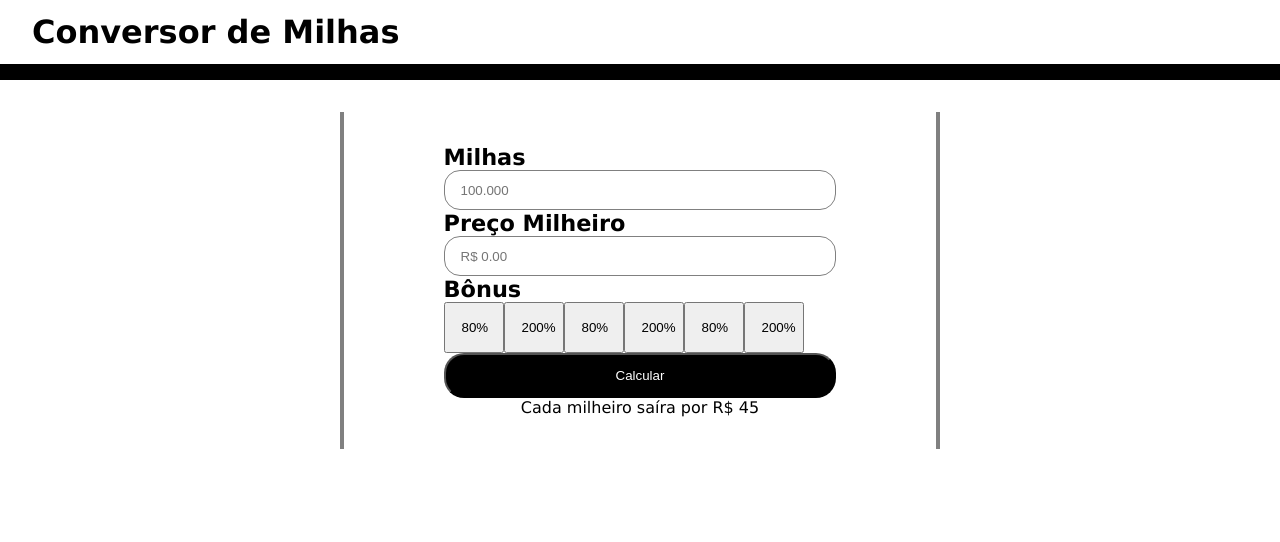
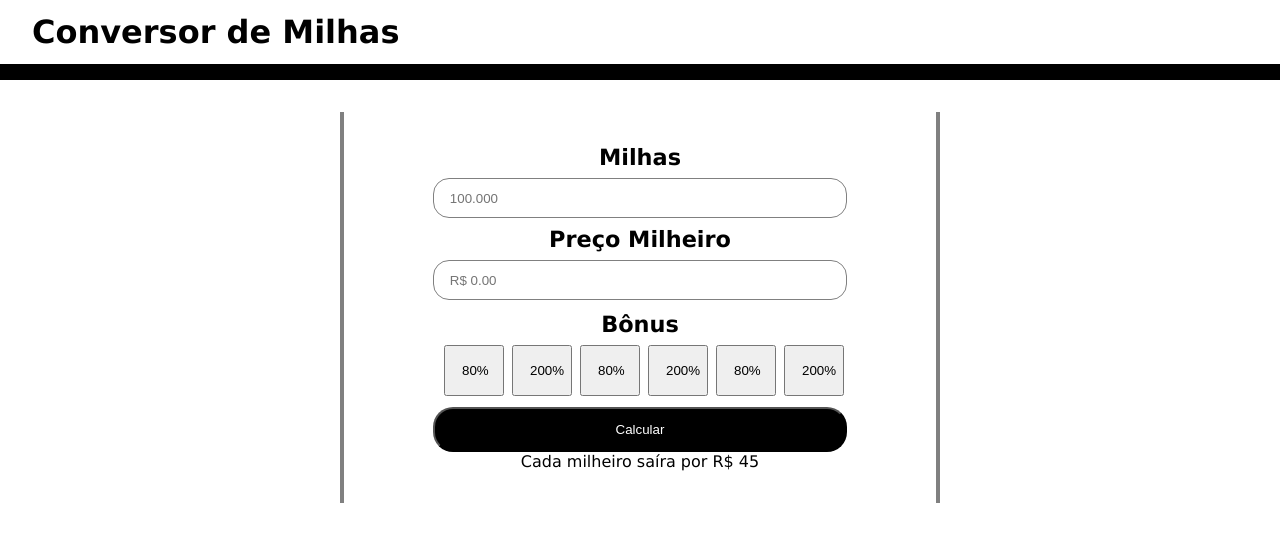
Before and after one commit to micherlane/projeto-conversor-milha, a React (Vite) app: page / in a window 1280 px wide. Shown: the top 542 px of the page. Built offline with nearby package versions, Linux system fonts and the light colour scheme.

Commit message:
Update style

```diff
--- a/src/Components/Bonus/styles.css
+++ b/src/Components/Bonus/styles.css
@@ -1,4 +1,5 @@
 .bonusStyles {
     padding: 1rem;
     width: 60px;
+    margin-left: 0.5rem;
 }
--- a/src/Components/Form/styles.css
+++ b/src/Components/Form/styles.css
@@ -13,4 +13,32 @@
 label, .bonusContainer p{
     font-size: 1.4rem;
     font-weight: bold;
+    margin-bottom: 8px;
 }
+
+.milhasContainer {
+    display: flex;
+    align-items: center;
+    flex-direction: column;
+    margin-bottom: 0.5rem;
+}
+
+.milheiroContainer {
+    display: flex;
+    align-items: center;
+    flex-direction: column;
+    margin-bottom: 0.5rem;
+}
+
+.bonusContainer{
+    display: flex;
+    align-items: center;
+    flex-direction: column;
+    margin-bottom: 0.5rem;
+    padding: 0.2rem;
+}
+
+.bonusItems{
+    display: flex;
+    justify-content: space-around;
+}
--- a/src/index.css
+++ b/src/index.css
@@ -2,4 +2,5 @@
   display: flex;
   flex-direction: column;
   align-items: center;
+  justify-content: center;
 }
```
